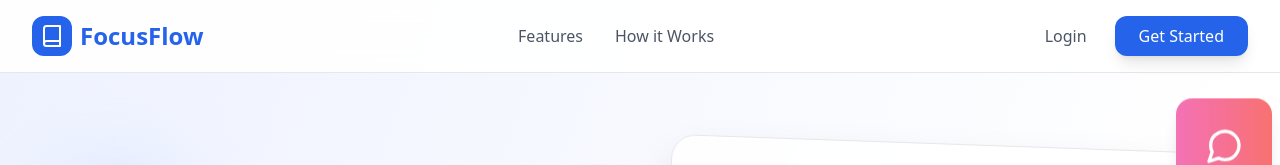
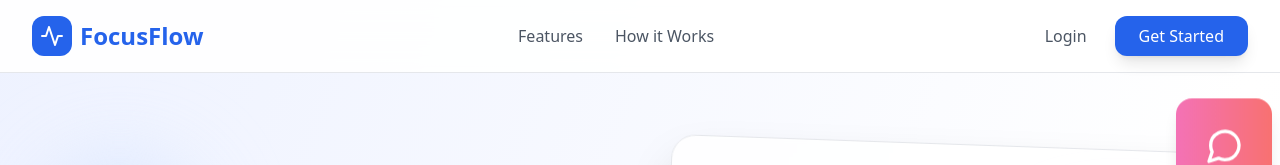
Before and after one commit to yasa41/FocusFlow, a React (Vite) app in the folder client/: page / in a window 1280 px wide. Shown: the top 165 px of the page. Built offline with nearby package versions, Linux system fonts and the light colour scheme; no server answers.

Commit message:
logo changed in the landing page

```diff
--- a/client/src/components/landing/CTA.jsx
+++ b/client/src/components/landing/CTA.jsx
@@ -14,7 +14,7 @@ const CTA = () => {
     <section className="relative py-20 px-4 sm:px-6 lg:px-8 overflow-hidden">
       <div className="max-w-4xl mx-auto">
         <div className="relative bg-blue-600 rounded-3xl p-12 md:p-16 text-center text-white shadow-2xl overflow-hidden">
-          {/* Subtle overlay */}
+
           <div className="absolute inset-0 bg-black/5"></div>
 
           <div className="relative z-10">
@@ -26,7 +26,7 @@ const CTA = () => {
               stay motivated, and make real progress.
             </p>
 
-            {/* Single CTA Button */}
+            {/*  CTA Button */}
             <div className="flex justify-center">
               <button
                 onClick={handleGetStarted}
--- a/client/src/components/landing/Chat.jsx
+++ b/client/src/components/landing/Chat.jsx
@@ -47,7 +47,7 @@ const Chat = () => {
       <div className="max-w-7xl mx-auto px-4 sm:px-6 lg:px-8">
         <div className="grid lg:grid-cols-2 gap-16 items-center">
 
-          {/* Chat Demo LEFT */}
+          {/* Chat Demo */}
           <div className="lg:order-1 order-2">
             <div className="bg-white rounded-2xl shadow-2xl overflow-hidden max-w-md mx-auto lg:mx-0">
               {/* Chat Header */}
@@ -127,7 +127,7 @@ const Chat = () => {
             </div>
           </div>
 
-          {/* Text and Features RIGHT */}
+          {/* Text and Features*/}
           <div className="lg:order-2 order-1 text-left">
             <h2 className="text-4xl lg:text-5xl font-bold text-blue-600 mb-6 leading-tight">
               {displayedText}
--- a/client/src/components/landing/Footer.jsx
+++ b/client/src/components/landing/Footer.jsx
@@ -1,5 +1,5 @@
 import React from "react";
-import { FiBook } from "react-icons/fi";
+import { FiActivity } from "react-icons/fi";
 
 const Footer = () => {
   return (
@@ -9,7 +9,7 @@ const Footer = () => {
           <div className="md:col-span-2">
             <div className="flex items-center space-x-2 mb-6">
               <div className="w-10 h-10 bg-blue-600 rounded-xl flex items-center justify-center">
-                <FiBook className="w-6 h-6 text-white" />
+                <FiActivity className="w-6 h-6 text-white" />
               </div>
               <span className="text-2xl font-bold">FocusFlow</span>
             </div>
--- a/client/src/components/landing/HowItWorks.jsx
+++ b/client/src/components/landing/HowItWorks.jsx
@@ -34,7 +34,7 @@ const HowItWorks = () => {
         </div>
 
         <div className="relative">
-          {/* Connecting Line - Fixed positioning */}
+          {/* Connecting Line */}
           <div className="hidden md:block absolute top-10 left-1/2 transform -translate-x-1/2 w-2/3 h-0.5 bg-blue-300 -translate-y-1/2"></div>
 
           <div className="grid md:grid-cols-3 gap-8 relative z-10">
--- a/client/src/components/landing/Navbar.jsx
+++ b/client/src/components/landing/Navbar.jsx
@@ -1,4 +1,4 @@
-import { FiBook, FiMenu, FiX } from "react-icons/fi";
+import { FiActivity, FiMenu, FiX } from "react-icons/fi";
 import { useNavigate } from "react-router-dom";
 import { scrollToSection } from "../../hooks/smoothScroll";
 
@@ -20,7 +20,7 @@ const Navbar = ({ mobileMenuOpen, setMobileMenuOpen }) => {
           {/* Logo */}
           <div className="flex items-center space-x-2">
             <div className="w-10 h-10 bg-blue-600 rounded-xl flex items-center justify-center">
-              <FiBook className="w-6 h-6 text-white" />
+              <FiActivity className="w-6 h-6 text-white" />
             </div>
             <span className="text-2xl font-bold text-blue-600">FocusFlow</span>
           </div>
@@ -62,7 +62,7 @@ const Navbar = ({ mobileMenuOpen, setMobileMenuOpen }) => {
           {/* Mobile Menu Button */}
           <button
             className="md:hidden p-2 text-gray-600 hover:text-gray-900"
-            onClick={() => setMobileMenuOpen(!mobileMenuOpen)}
+            onClick={() => setMobileMenuOpen(!mobileMenuOpen)} //sets it to true so that when its open it will be X or else menu icon
           >
             {mobileMenuOpen ? (
               <FiX className="w-6 h-6" />
--- a/client/src/main.jsx
+++ b/client/src/main.jsx
@@ -1,4 +1,4 @@
-// index.js
+
 import React from 'react';
 import ReactDOM from 'react-dom/client';
 import { BrowserRouter } from 'react-router-dom';
--- a/client/src/services/api.js
+++ b/client/src/services/api.js
@@ -68,6 +68,10 @@ export const getUserDashboard = () => {
   return usersAPI.get("/dashboard");
 }
 
+export const searchUser = () => {
+  return usersAPI.get("/search");
+}
+
 // Group functions
 export const createGroup = (groupData) => {
   return groupsAPI.post("/", groupData);
```
Also changed, not shown: client/src/components/landing/Hero.jsx (+4 -4 lines).
